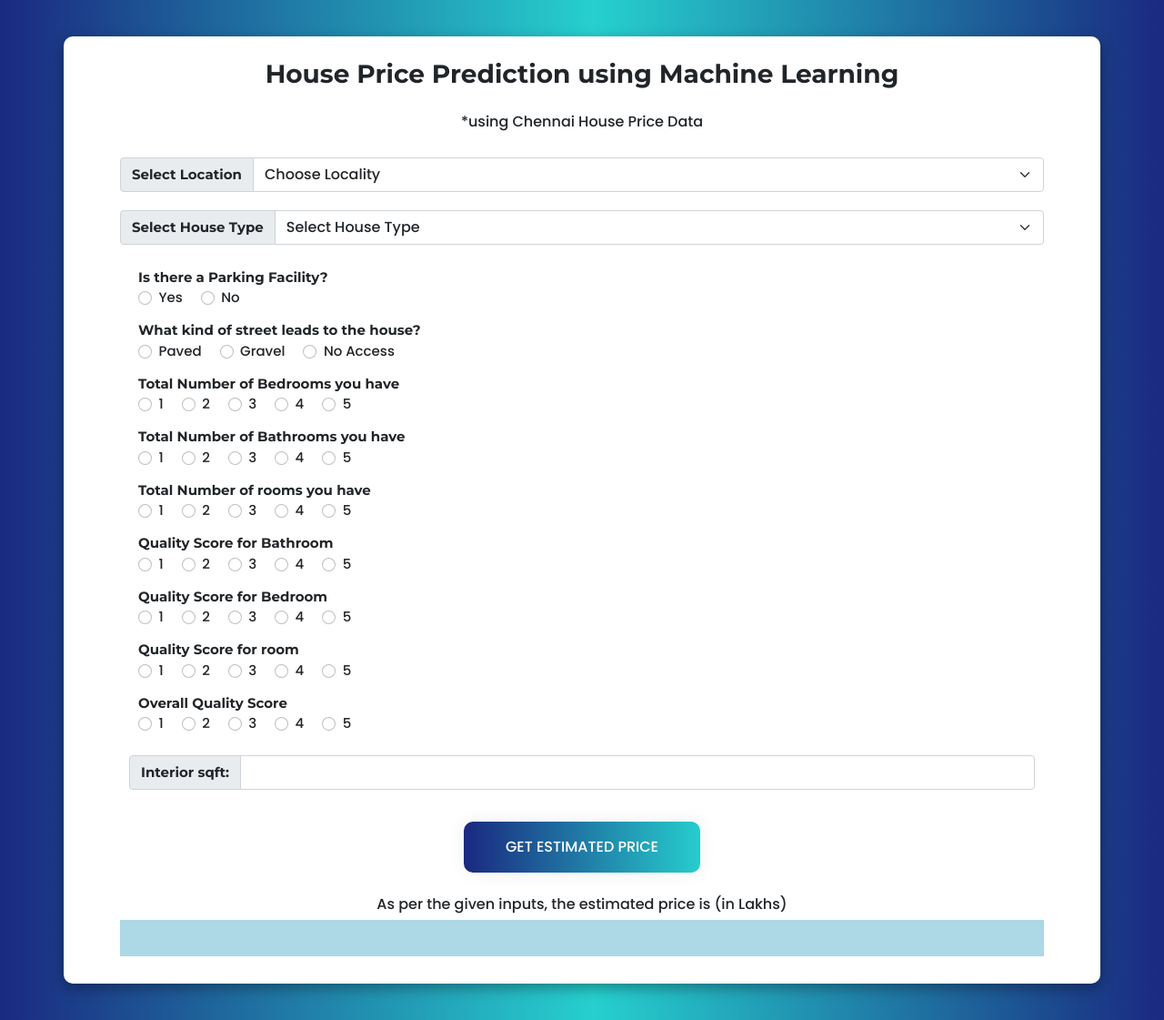
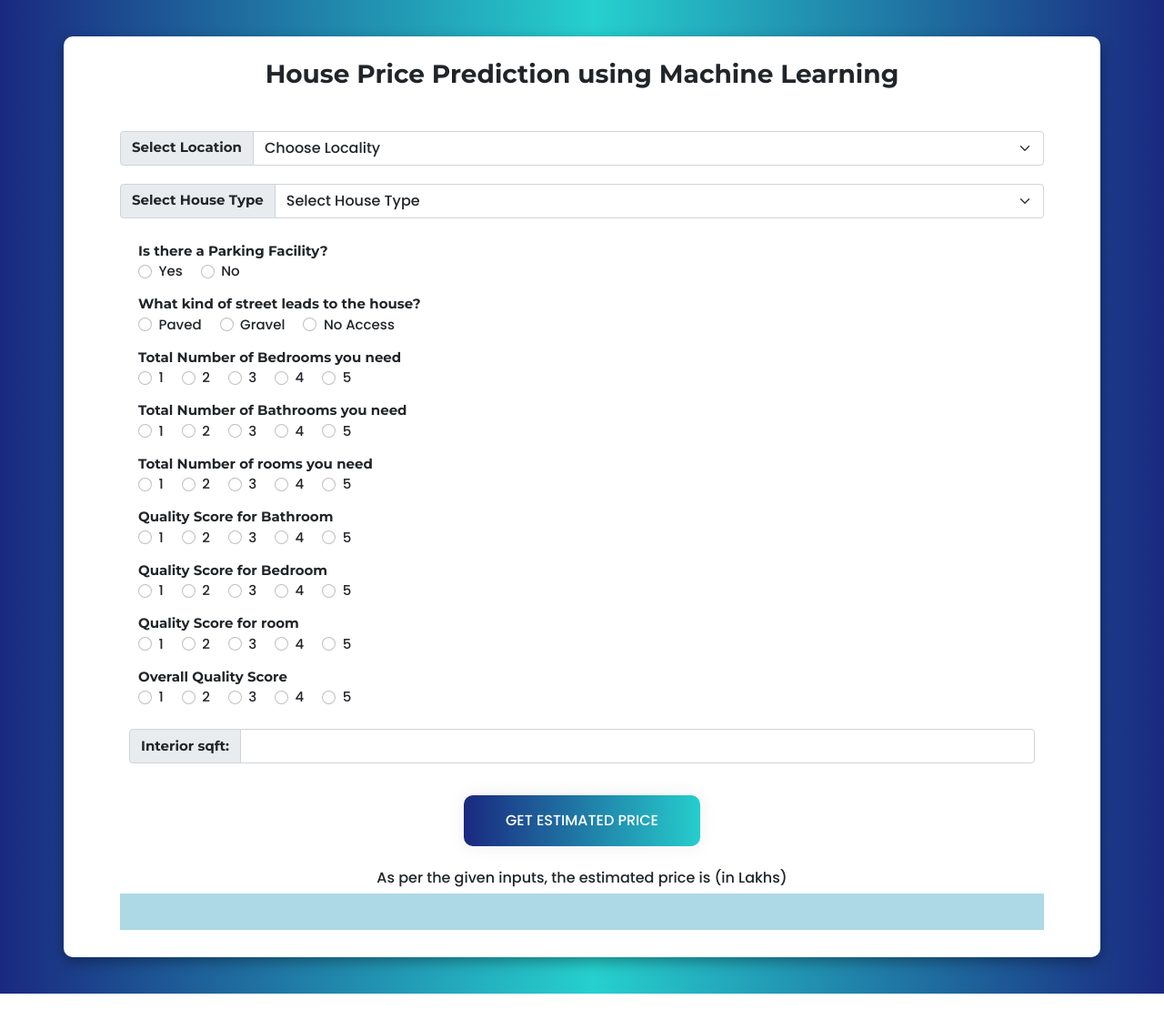
Before and after one commit to MohammedTanzil1323/MINI-PROJECT-DEEYAS, a Flask app: page / in a window 1280 px wide. Shown: the whole page at 91% size. After the commit the page ends 1092 px from the top, so only its background shows below. Run offline with Flask 2, Linux system fonts and the light colour scheme.

Commit message:
made changes to the index.html file

```diff
--- a/templates/index.html
+++ b/templates/index.html
@@ -27,7 +27,7 @@
     <div class="container">
 
         <h3 class="text-center" id="heading">House Price Prediction using Machine Learning</h3>
-        <h6 class="text-center">*using Chennai House Price Data</h6>
+
 
         <!-- here the form starts, and when a user submits the form a action happens which is url_for('predict_home_price')
          meaning, the html form will send all the entered data to the app.py file, and since he method is POST
@@ -125,7 +125,7 @@
 
                 <!-- Number of Bedrooms -->
                 <div class="radioOption">
-                    <label for="ui-n-bedroom" class="header">Total Number of Bedrooms you have</label>
+                    <label for="ui-n-bedroom" class="header">Total Number of Bedrooms you need</label>
                     <div id="totalBedroom">
                         <div class="form-check form-check-inline">
                             <input class="form-check-input" type="radio" id="radio-n-bedroom-1" name="ui-n-bedroom"
@@ -171,7 +171,7 @@
 
                 <!-- Number of Bathrooms -->
                 <div class="radioOption">
-                    <label for="ui-n-bathroom" class="header">Total Number of Bathrooms you have</label>
+                    <label for="ui-n-bathroom" class="header">Total Number of Bathrooms you need</label>
                     <div id="ui-n-bathroom">
                         <div class="form-check form-check-inline">
                             <input class="form-check-input" type="radio" id="radio-n-bathroom-1" name="ui-n-bathroom"
@@ -217,7 +217,7 @@
 
                 <!-- Total Number of rooms -->
                 <div class="radioOption">
-                    <label for="ui-n-room" class="header">Total Number of rooms you have</label>
+                    <label for="ui-n-room" class="header">Total Number of rooms you need</label>
                     <div id="ui-n-room">
                         <div class="form-check form-check-inline">
                             <input class="form-check-input" type="radio" id="radio-n-room-1" name="ui-n-room" value="1"
@@ -454,6 +454,7 @@
                         aria-label="Sizing example input" aria-describedby="inputGroup-sizing-default1" required>
                 </div>
             </div>
+
             <div class="text-center">
                 <button type="submit" class="btn btn-grad">Get estimated Price</button>
             </div>
```
